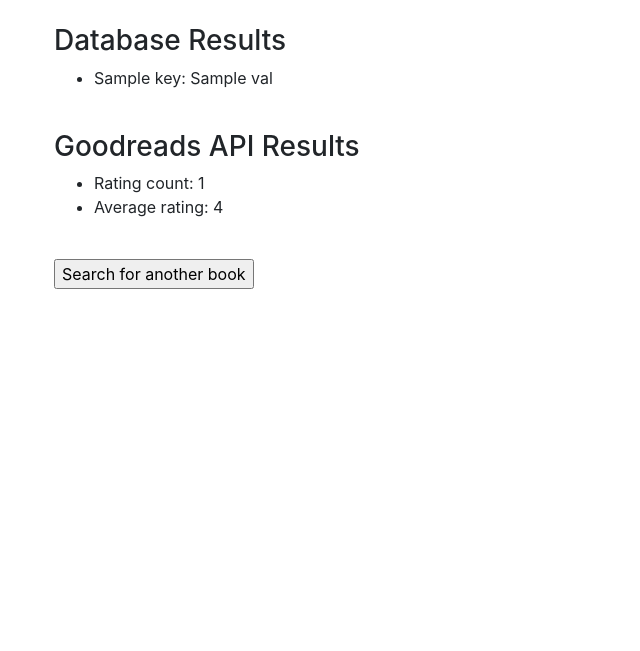
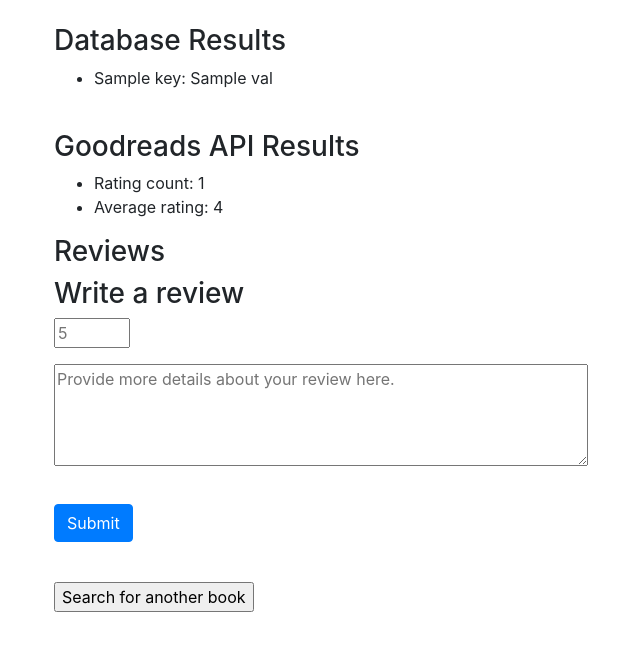
Before and after one commit to ilkeraslan/book-review-app, a Flask app: template templates/book.html in a window 1280 px wide. Shown: the top 651 px of the page, without its empty margins (31-671 px from the left). Run offline with Flask 2, Linux system fonts and the light colour scheme; the template is opened without the code that fills it: most values are stand-ins (such as "Sample title", 1, 10 or a date in 2020); some libraries are stand-ins or nearby versions.

Commit message:
added review table to database and review form in books.html

```diff
--- a/application.py
+++ b/application.py
@@ -74,7 +74,7 @@
         # Remember username for that session
         session['username'] = request.form['username']
         flash('Successfully registered.')
-        return redirect(url_for('index'))
+        return redirect(url_for('login'))
 
     # User reached route via GET
     else:
@@ -116,7 +116,7 @@
             return redirect(url_for('login'))
 
         # Remember user id for that session
-        session['user_id'] = rows[0]['id']
+        session['user_id'] = rows[0]['user_id']
 
         # Redirect with success message
         flash('Successfully logged in!')
@@ -199,8 +199,13 @@
     # Use helper function `get_book()` to store results in book
     book = get_book(isbn_num)
 
+    # Use helper function `get_reviews()` to store review results of that book
+    # TODO
+    # reviews = get_reviews(isbn_num)
+
+
     # Use Goodreads API https://www.goodreads.com/api
-    res = requests.get("https://www.goodreads.com/book/review_counts.json", params={"key": goodreads_key, "isbns": isbn_num})
-    res_json = (res.json()['books'][0])
+    goodreads_response = requests.get("https://www.goodreads.com/book/review_counts.json", params={"key": goodreads_key, "isbns": isbn_num})
+    goodreads_json = (goodreads_response.json()['books'][0])
 
-    return render_template('book.html', book = book, book_json = res_json)
+    return render_template('book.html', book = book, book_json = goodreads_json)
--- a/templates/book.html
+++ b/templates/book.html
@@ -21,6 +21,21 @@
       <li>Average rating: {{ book_json['average_rating'] }}</li>
     </ul>
   </div>
+  <div class="">
+    <h3>Reviews</h3>
+  </div>
+  <div class="">
+    <h3>Write a review</h3>
+    <form class="" action="{{ url_for('book', isbn_num = book['isbn']) }}" method="post">
+      <div class="form-group">
+        <input type="number" name="reviewStar" placeholder="5" min="1" max="5" value="">
+      </div>
+      <div class="form-group">
+        <textarea name="reviewText" rows="4" cols="50" placeholder="Provide more details about your review here." maxlength="250"></textarea>
+      </div>
+      <button class="btn btn-primary my-3" type="submit">Submit</button>
+    </form>
+  </div>
   <br>
   <form class="" action="{{ url_for('search') }}" method="get">
     <input type="submit" value="Search for another book">
--- a/templates/index.html
+++ b/templates/index.html
@@ -11,6 +11,8 @@
   </div>
   <div>
     <p><a href="/login">Login</a> and search for a book that you like.</p>
-    <p>See the details and reviews from other readers.</p>
+    <p>See the reviews from Goodreads API as well as from other readers.</p>
+    <br>
+    <p>Not a member yet? <a href="/register">Sign up!</a> and discover the app.</p>
   </div>
 {% endblock %}
```
